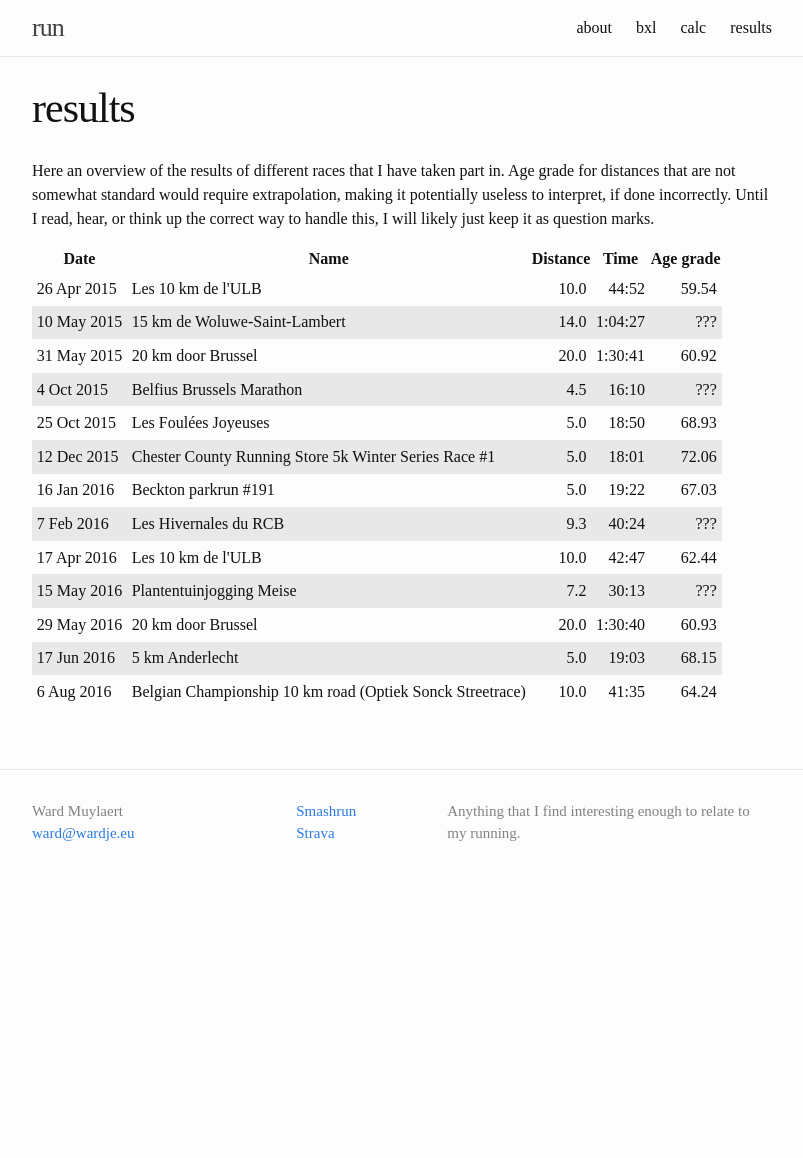
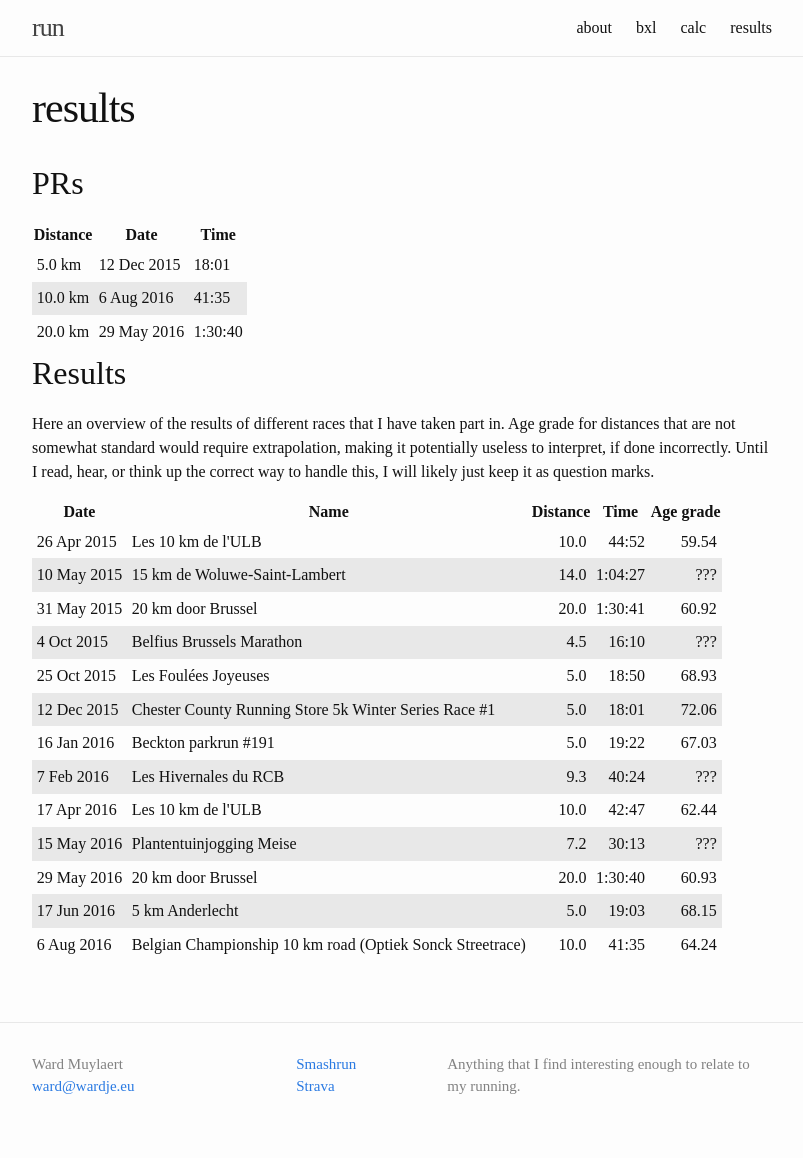
Before and after one commit to ward/run, a Jekyll site: the page built from results.md, in a window 1280 px wide. Shown: the whole page, without its empty margins (238-1041 px from the left). Built offline with Jekyll 4.4.1, drawn with Linux system fonts in a browser that asks for light colours; before the commit the page ends 905 px from its top, so only the background shows below that.

Commit message:
PRs on results page

```diff
--- /dev/null
+++ b/_data/personalrecords.csv
@@ -0,0 +1,4 @@
+distance,date,time
+"5.0 km",2015-12-12,"18:01"
+"10.0 km",2016-08-06,"41:35"
+"20.0 km",2016-05-29,"1:30:40"
--- a/results.md
+++ b/results.md
@@ -3,6 +3,29 @@ layout: page
 title: results
 permalink: /results/
 ---
+
+## PRs
+
+<table id="personalrecords">
+  <thead>
+    <tr>
+      <th>Distance</th>
+      <th>Date</th>
+      <th>Time</th>
+    </tr>
+  </thead>
+  <tbody>
+{% for distance in site.data.personalrecords %}
+    <tr>
+      <td class="distance">{{ distance.distance }}</td>
+      <td class="date">{{ distance.date | date: "%-d %b %Y" }}</td>
+      <td class="time">{{ distance.time }}</td>
+    </tr>
+{% endfor %}
+  </tbody>
+</table>
+
+## Results
 
 Here an overview of the results of different races that I have taken part in.
 Age grade for distances that are not somewhat standard would require
```
